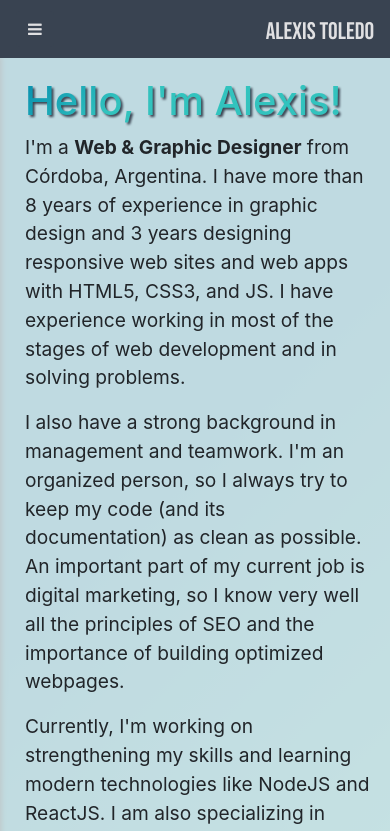
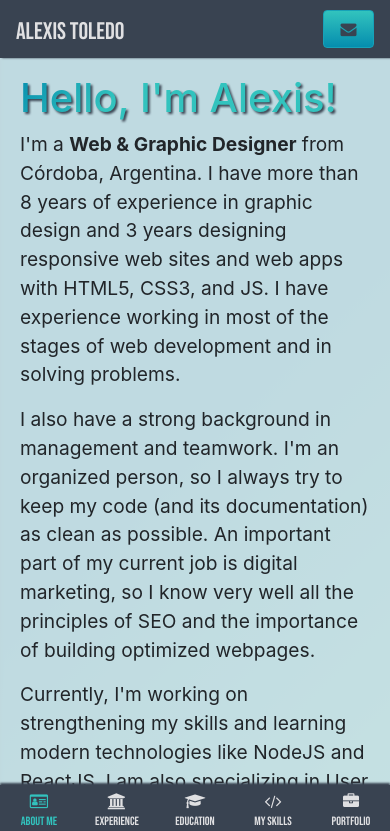
Before and after one commit to alexisjtoledo/personal_resume, a React (Create React App) app: page /about in a window 390 px wide. Shown: the top 831 px of the page. Built offline with nearby package versions, Linux system fonts and the light colour scheme; the HTML template or start-up script is replaced by a standard one.

Commit message:
primera parte meno footer

```diff
--- a/src/App.js
+++ b/src/App.js
@@ -8,6 +8,7 @@ import "./index.css"; // Custom CSS
 // Importing Components
 import Sidebar from "./components/Sidebar.js"; // Sidebar
 import Navigation from "./components/Navigation.js"; // Navigation
+import Footer from './components/Footer.js'; // Footer
 import ScrollToTop from "./components/ScrollToTop"; // Scroll To Top Button
 import About from "./components/About.js"; // About
 import Experience from "./components/Experience.js"; // Experience
@@ -19,6 +20,7 @@ function App() {
   return (
     <Router>
       <Navigation />
+      <Footer />
       <div className="wrapper">
         <Sidebar />
         <Redirect from="/" to="/about" />
--- a/src/components/About.js
+++ b/src/components/About.js
@@ -8,6 +8,11 @@ export class About extends Component {
         return (
             <div id="content">
             <div className="main-article" id="about">
+
+
+                {/* PONER ACA FOTO DE PERFIL QUE SE ESCONDA */}
+
+
                 <h1>Hello, I'm Alexis!</h1>
                 <p>I'm a <strong>Web & Graphic Designer</strong> from Córdoba, Argentina. I have more than 8 years of experience in graphic design and 3 years designing responsive web sites and web apps with HTML5, CSS3, and JS. I have experience working in most of the stages of web development and in solving problems.</p>
 
--- /dev/null
+++ b/src/components/Footer.js
@@ -0,0 +1,30 @@
+import React, { Component } from 'react';
+import { NavLink } from 'react-router-dom';
+
+export class Footer extends Component {
+    render() {
+        return (
+            <footer>
+                <ul className="list-unstyled footer-menu">
+                    <li>
+                        <NavLink className="footer-element" activeClassName="active-menu" to="/about"><i className="fa fa-id-card-o" aria-hidden="true"></i><br/>About Me</NavLink>
+                    </li>
+                    <li>
+                        <NavLink className="footer-element" activeClassName="active-menu" to="/experience"><i className="fa fa-bank" aria-hidden="true"></i><br/>Experience</NavLink>
+                    </li>
+                    <li>
+                        <NavLink className="footer-element" activeClassName="active-menu" to="/education"><i className="fa fa-graduation-cap" aria-hidden="true"></i><br/>Education</NavLink>
+                    </li>
+                    <li>
+                        <NavLink className="footer-element" activeClassName="active-menu" to="/skills"><i className="fa fa-code" aria-hidden="true"></i><br/>My Skills</NavLink>
+                    </li>
+                    <li>
+                        <NavLink className="footer-element" activeClassName="active-menu" to="/portfolio"><i className="fa fa-briefcase" aria-hidden="true"></i><br/>Portfolio</NavLink>
+                    </li>
+                </ul>
+            </footer>
+        )
+    }
+}
+
+export default Footer
--- a/src/components/Navigation.js
+++ b/src/components/Navigation.js
@@ -5,10 +5,10 @@ export class Navigation extends Component {
         return (
             <nav className="navbar navbar-expand-lg navbar-light bg-light fixed-top" id="topnav">
                 <div className="container">
-                    <button type="button" id="sidebarCollapse" className="btn btn-info">
-                        <i className="fa fa-bars" aria-hidden="true"></i>
+                    <div className="header-name">Alexis Toledo</div>
+                    <button type="button" className="btn btn-info">
+                        <a href="mailto:alexis.toledo@live.com" target="_blank" rel="noopener noreferrer">&nbsp;<i className="fa fa-envelope" aria-hidden="true"></i>&nbsp;</a>
                     </button>
-                    <div className="header-name">Alexis Toledo</div>
                 </div>
             </nav>
         )
--- a/src/index.css
+++ b/src/index.css
@@ -103,6 +103,49 @@ hr {
 }
 
 /* ====================================== */
+/* ================ FOOTER ===============*/
+/* ====================================== */
+
+.footer-menu {
+  position: fixed;
+  display: flex;
+  flex-direction: row;
+  flex-wrap: nowrap;
+  align-items: stretch;
+  margin-bottom: 0;
+  bottom: 0;
+  background-color: #394351;
+  z-index: 999;
+  box-shadow: 0 -2px 2px #394351;
+}
+
+.footer-menu li {
+  color: #e0e0e2;
+  font-family: "Bebas Neue", sans-serif;
+  font-size: 12px;
+  justify-content: stretch;
+  padding-top: 0.5rem;
+  padding-bottom: 0.5rem;
+  margin: auto;
+  text-align: center;
+  width: 20vw;
+  height: 7vh;
+  line-height: 1.5;
+}
+
+.footer-menu li a {
+  margin: 0;
+}
+
+.footer-menu li i {
+  font-size: 1rem;
+}
+
+.footer-menu li a.active-menu {
+  color: #32c3be !important;
+}
+
+/* ====================================== */
 /* ============ SCROLL UP BTN ============*/
 /* ====================================== */
 
@@ -157,10 +200,6 @@ hr {
   animation: sk 600ms ease;
   -webkit-animation: sk 600ms ease;
   -moz-animation: sk 600ms ease;
-}
-
-#sidebar.active {
-  margin-left: -255px;
 }
 
 #sidebar .sidebar-header {
@@ -287,13 +326,30 @@ hr {
 #topnav {
   max-width: 100vw;
   background-color: #394351 !important;
+  box-shadow: 2px 0 2px #394351;
 }
 
 nav button {
   vertical-align: middle !important;
-  background-color: #394351 !important;
-  color: #e0e0e2 !important;
-  border: none !important;
+}
+
+nav .btn-info {
+  background: linear-gradient(
+    270deg,
+    rgba(50, 195, 190, 1) 0%,
+    rgba(5, 141, 174, 1) 100%
+  );
+  background: -webkit-linear-gradient(
+    270deg,
+    rgba(50, 195, 190, 1) 0%,
+    rgba(5, 141, 174, 1) 100%
+  );
+  background: -moz-linear-gradient(
+    270deg,
+    rgba(50, 195, 190, 1) 0%,
+    rgba(5, 141, 174, 1) 100%
+  );
+  color: #394351;
 }
 
 .header-name {
@@ -1092,16 +1148,11 @@ a.no-link:hover {
 /* Mobile */
 @media (max-width: 600px) {
   #sidebar {
-    margin-left: -250px;
-    margin-top: 57px;
+    margin-left: -255px;
   }
-
-  #sidebar.active {
-    margin-left: 0px;
-  }
-
   .main-article {
-    margin-top: 57px;
+    margin-top: 54px;
+    margin-bottom: 7vh;
   }
 
   .main-article {
@@ -1109,6 +1160,11 @@ a.no-link:hover {
     padding: 20px 20px 20px 25px;
     background-color: rgba(238, 238, 238, 0.8);
   }
+
+  .btn-scroll-up {
+    bottom: 4.5rem;
+  }
+
 
   .timeline::after {
     left: 31px;
@@ -1161,11 +1217,19 @@ a.no-link:hover {
   .job a {
     font-size: 1em !important;
   }
+  #content a {
+    padding: 2px 5px;
+    font-size: 1rem;
+    line-height: 1.7;
+  }
 }
 
 /* Mid-size */
 @media (min-width: 570px) and (max-width: 768px) {
   #topnav {
+    visibility: hidden;
+  }
+  .footer-menu {
     visibility: hidden;
   }
   #sidebar {
@@ -1237,6 +1301,9 @@ a.no-link:hover {
   #topnav {
     visibility: hidden;
   }
+  .footer-menu {
+    visibility: hidden;
+  }
   #sidebar {
     position: fixed;
     overflow-x: auto;
@@ -1245,7 +1312,6 @@ a.no-link:hover {
     margin-left: 0px;
     z-index: 1;
   }
-
   #sidebar.active {
     margin-left: 0px;
   }
```
